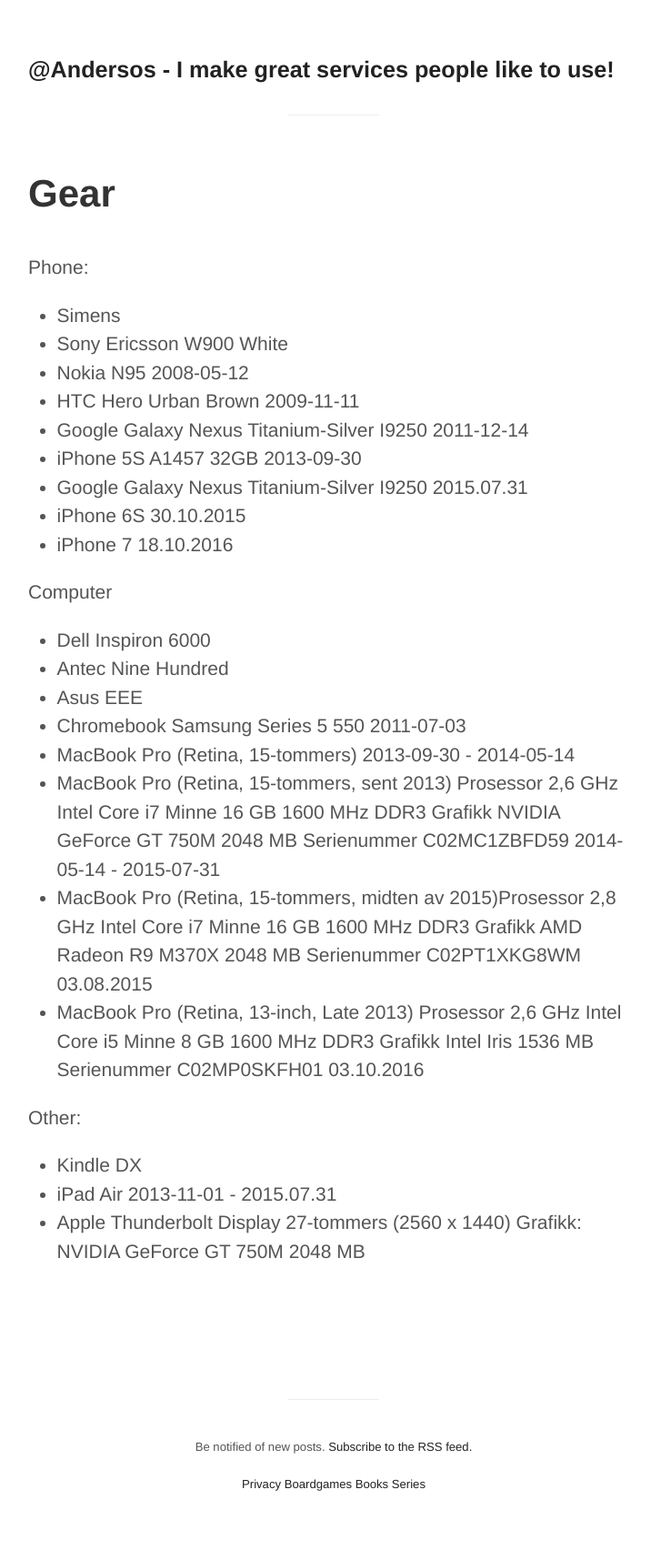
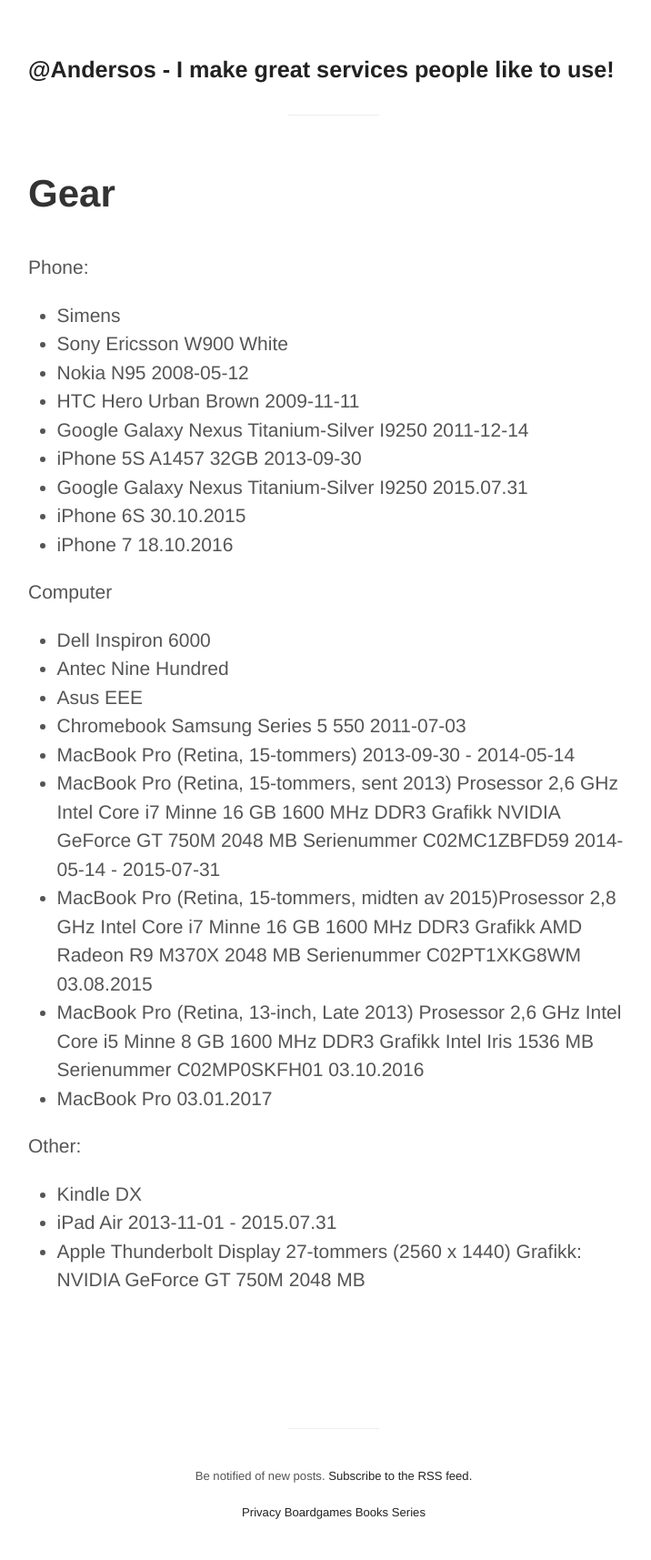
Before and after one commit to Andersos/andersos.net, a Jekyll site: the page built from pages/gear.md, in a window 1280 px wide. Shown: the whole page at 91% size, without its empty margins (273-989 px from the left). Built offline with Jekyll 4.4.1, drawn with Linux system fonts in a browser that asks for light colours; before the commit the page ends 1684 px from its top, so only the background shows below that.

Commit message:
Update gear.md

```diff
--- a/pages/gear.md
+++ b/pages/gear.md
@@ -25,6 +25,7 @@
 - MacBook Pro (Retina, 15-tommers, sent 2013) Prosessor 2,6 GHz Intel Core i7 Minne 16 GB 1600 MHz DDR3 Grafikk NVIDIA GeForce GT 750M 2048 MB Serienummer C02MC1ZBFD59 2014-05-14 - 2015-07-31
 - MacBook Pro (Retina, 15-tommers, midten av 2015)Prosessor 2,8 GHz Intel Core i7 Minne 16 GB 1600 MHz DDR3 Grafikk AMD Radeon R9 M370X 2048 MB Serienummer C02PT1XKG8WM 03.08.2015
 - MacBook Pro (Retina, 13-inch, Late 2013) Prosessor 2,6 GHz Intel Core i5 Minne 8 GB 1600 MHz DDR3 Grafikk Intel Iris 1536 MB Serienummer C02MP0SKFH01 03.10.2016
+- MacBook Pro 03.01.2017
 
 Other:
 - Kindle DX
```
